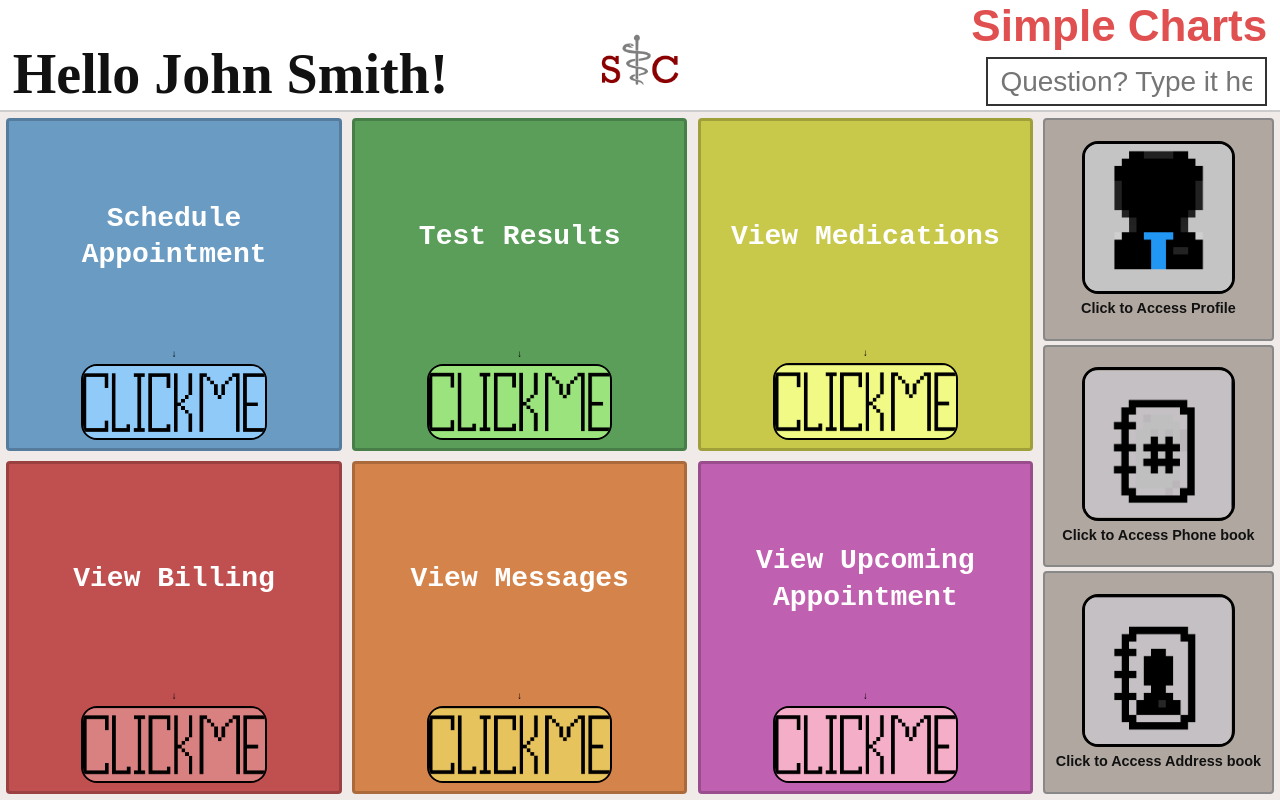
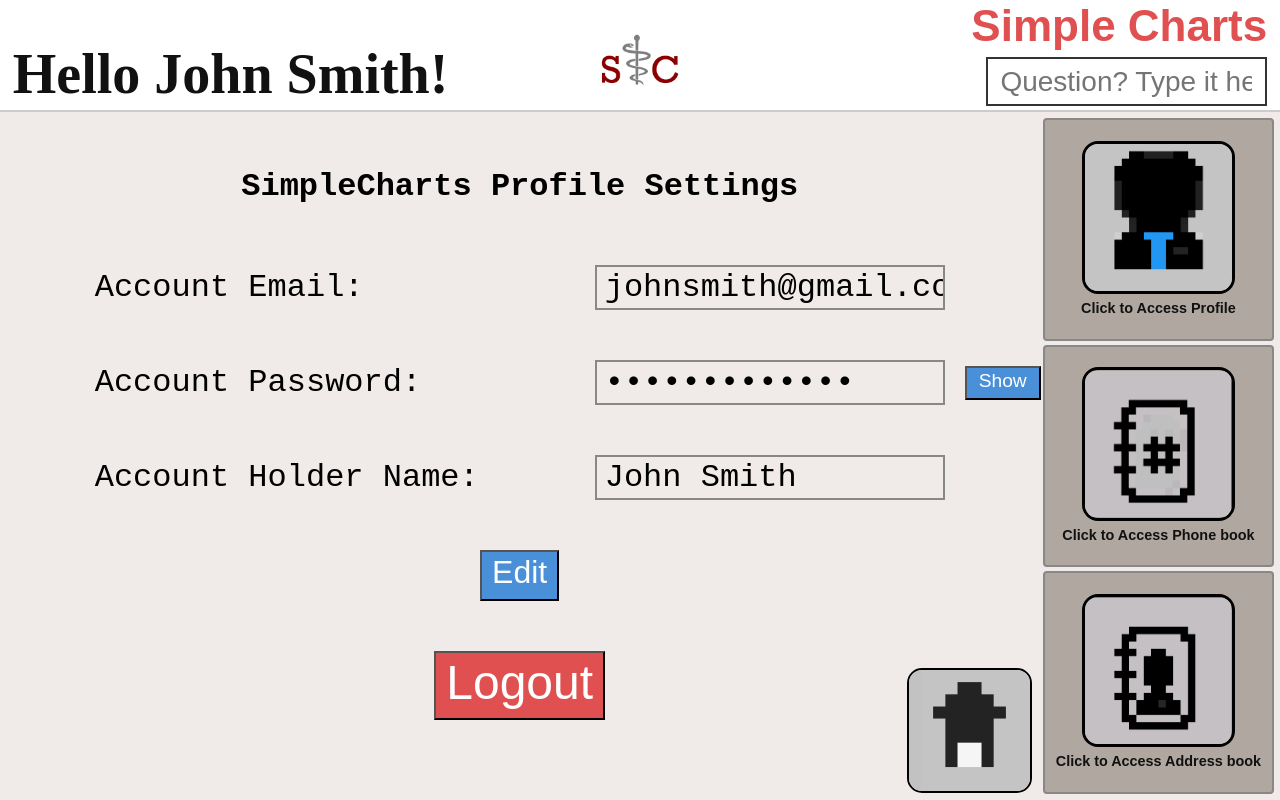
Before and after one commit to kadengardiner/SimpleCharts, a React (Vite) app: page / in a window 1280 px wide. Both pictures are taken after a click on the button "Click to Access Profile". Built offline with nearby package versions, Linux system fonts and the light colour scheme.

Commit message:
finished the prototype profile page

```diff
--- a/src/App.css
+++ b/src/App.css
@@ -324,3 +324,119 @@ body {
     object-fit: fill;
   }
 }
+
+/* Profile Page */
+
+.profile-screen {
+  width: 100%;
+  height: 100%;
+  position: relative;
+  display: flex;
+  flex-direction: column;
+  align-items: center;
+  padding: 40px;
+  grid-column: 1 / -1;
+  grid-row: 1 / -1;
+}
+
+.back-btn {
+  position: absolute;
+  bottom: 1px;
+  right: 1px;
+  width: 125px;
+  height: 125px;
+  border-radius: 15px;
+  border: 2px solid;
+}
+
+.back-btn:hover {
+  transform: scale(1.05);
+}
+
+.profile-title {
+  text-align: center;
+  width: 100%;
+  padding: 10px;
+}
+
+.profile-feild {
+  display: flex;
+  align-items: center;
+  padding-top: 50px;
+  position: relative;
+}
+.profile-feild label {
+  font-size: 2rem;
+  width: 500px;
+  flex-shrink: 0;
+  text-align: left;
+}
+
+.profile-feild input,
+.profile-feild .profile-value {
+  font-size: 2rem;
+  font-weight: normal;
+  font-family: inherit;
+  border: 2px solid #888;
+  padding: 2px 8px;
+  width: 350px;
+  height: 2.8rem;
+  display: inline-block;
+  box-sizing: border-box;
+  line-height: 2.4rem;
+  background-color: transparent;
+  margin: 0;
+  vertical-align: middle;
+  overflow: hidden;
+  white-space: nowrap;
+}
+
+.profile-feild input {
+  outline: none;
+  appearance: none;
+  -webkit-appearance: none;
+}
+
+.profile-buttons {
+  margin-top: 50px;
+  display: flex;
+  flex-direction: row;
+  gap: 20px;
+}
+
+.profile-edit-btn,
+.profile-save-btn,
+.profile-cancel-btn {
+  font-size: 2rem;
+  padding: 2px 10px 8px 10px;
+  color: #fff;
+}
+
+.show-password-btn {
+  font-size: 1.2rem;
+  padding: 2px 12px 6px 12px;
+  background-color: #4a90d9;
+  color: #fff;
+  position: absolute;
+  left: 870px;
+}
+
+.profile-edit-btn {
+  background-color: #4a90d9;
+}
+
+.profile-save-btn {
+  background-color: #50c878;
+}
+
+.profile-cancel-btn {
+  background-color: #888;
+}
+
+.logout-btn {
+  margin-top: 50px;
+  font-size: 3rem;
+  padding: 2px 10px 8px 10px;
+  background-color: #e05050;
+  color: #fff;
+}
--- a/src/App.jsx
+++ b/src/App.jsx
@@ -1,5 +1,6 @@
 import { useState } from 'react'
 import './App.css'
+import ProfileScreen from './ProfileScreen'
 
 const base = import.meta.env.BASE_URL
 
@@ -33,6 +34,7 @@ function SidebarButton({ label, icon, iconClass, onClick }) {
 
 function App() {
   const [menuOpen, setMenuOpen] = useState(false)
+  const [currentPage, setCurrentPage] = useState('home')
 
   return (
     <div className="app">
@@ -50,7 +52,7 @@ function App() {
       {/* Mobile dropdown */}
       {menuOpen && (
         <div className="mobile-dropdown">
-          <SidebarButton label="Click to Access Profile" icon={`${base}profileicon.png`} onClick={() => {}} />
+          <SidebarButton label="Click to Access Profile" icon={`${base}profileicon.png`} onClick={() => { setCurrentPage('profile'); setMenuOpen(false) }} />
           <SidebarButton label="Click to Access Phone book" icon={`${base}phonebookIcon.png`} iconClass="sidebar-icon-address" onClick={() => {}} />
           <SidebarButton label="Click to Access Address book" icon={`${base}adressbookIcon.png`} iconClass="sidebar-icon-address" onClick={() => {}} />
         </div>
@@ -59,13 +61,13 @@ function App() {
       {/* Main content */}
       <div className="content">
         <div className="tile-grid">
-          {tiles.map((t) => (
-            <Tile key={t.id} label={t.label} color={t.color} ctaImg={t.ctaImg} onClick={() => {}} />
-          ))}
+          {currentPage === 'home'
+            ? tiles.map((t) => <Tile key={t.id} label={t.label} color={t.color} ctaImg={t.ctaImg} onClick={() => {}} />)
+            : <ProfileScreen onBack={() => setCurrentPage('home')} />}
         </div>
 
         <aside className="sidebar">
-          <SidebarButton label="Click to Access Profile" icon={`${base}profileicon.png`} onClick={() => {}} />
+          <SidebarButton label="Click to Access Profile" icon={`${base}profileicon.png`} onClick={() => setCurrentPage('profile')} />
           <SidebarButton label="Click to Access Phone book" icon={`${base}phonebookIcon.png`} iconClass="sidebar-icon-address" onClick={() => {}} />
           <SidebarButton label="Click to Access Address book" icon={`${base}adressbookIcon.png`} iconClass="sidebar-icon-address" onClick={() => {}} />
         </aside>
--- /dev/null
+++ b/src/ProfileScreen.jsx
@@ -0,0 +1,66 @@
+import { useState } from 'react';
+
+export default function ProfileScreen({ onBack }) {
+  const [isEditing, setIsEditing] = useState(false);
+  const [showPassword, setShowPassword] = useState(false);
+  const [saved, setSaved] = useState({
+    email: 'johnsmith@gmail.com',
+    password: 'mypassword123',
+    name: 'John Smith',
+  });
+  const [draft, setDraft] = useState({ ...saved });
+
+  function handleEdit() {
+    setDraft({ ...saved });
+    setIsEditing(true);
+  }
+
+  function handleSave() {
+    setSaved({ ...draft });
+    setIsEditing(false);
+  }
+
+  return (
+    <div className="profile-screen">
+      <h1 className="profile-title">SimpleCharts Profile Settings</h1>
+
+      <div className="profile-feild">
+        <label>Account Email:</label>
+        {isEditing
+          ? <input type="email" value={draft.email} onChange={e => setDraft({ ...draft, email: e.target.value })} />
+          : <span className="profile-value">{saved.email}</span>}
+      </div>
+
+      <div className="profile-feild">
+        <label>Account Password:</label>
+        {isEditing
+          ? <input type={showPassword ? 'text' : 'password'} value={draft.password} onChange={e => setDraft({ ...draft, password: e.target.value })} />
+          : <span className="profile-value">{showPassword ? saved.password : '•'.repeat(saved.password.length)}</span>}
+        <button className="show-password-btn" onClick={() => setShowPassword(s => !s)}>
+          {showPassword ? 'Hide' : 'Show'}
+        </button>
+      </div>
+
+      <div className="profile-feild">
+        <label>Account Holder Name:</label>
+        {isEditing
+          ? <input type="text" value={draft.name} onChange={e => setDraft({ ...draft, name: e.target.value })} />
+          : <span className="profile-value">{saved.name}</span>}
+      </div>
+
+      <div className="profile-buttons">
+        {isEditing ? (
+          <>
+            <button className="profile-save-btn" onClick={handleSave}>Save</button>
+            <button className="profile-cancel-btn" onClick={() => setIsEditing(false)}>Cancel</button>
+          </>
+        ) : (
+          <button className="profile-edit-btn" onClick={handleEdit}>Edit</button>
+        )}
+      </div>
+
+      <button className="logout-btn">Logout</button>
+      <img src={`public/homeicon.png`} alt="Back" className="back-btn" onClick={onBack} style={{ cursor: 'pointer' }} />
+    </div>
+  );
+}
```
Also changed, not shown: public/homeicon.png (added).
